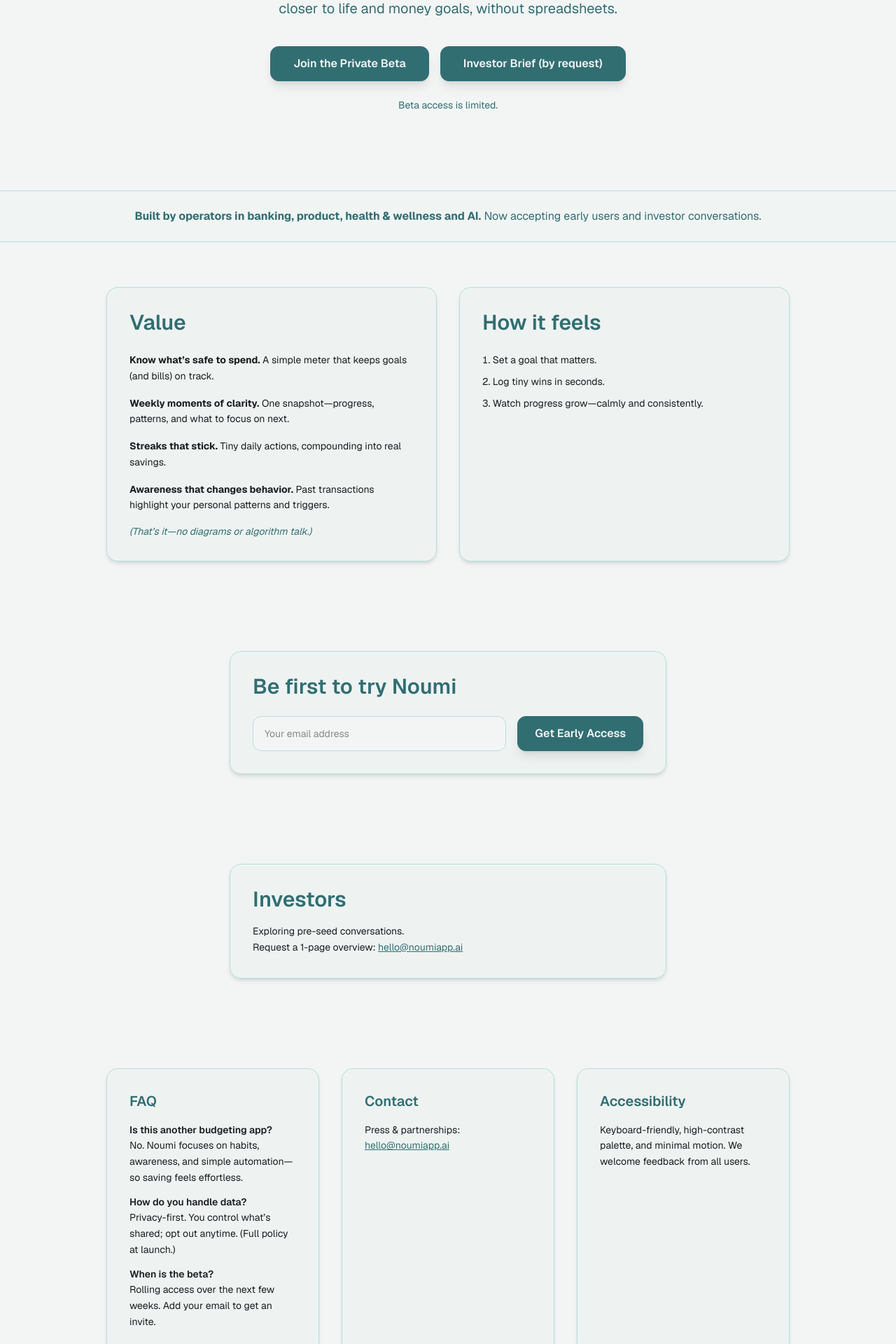
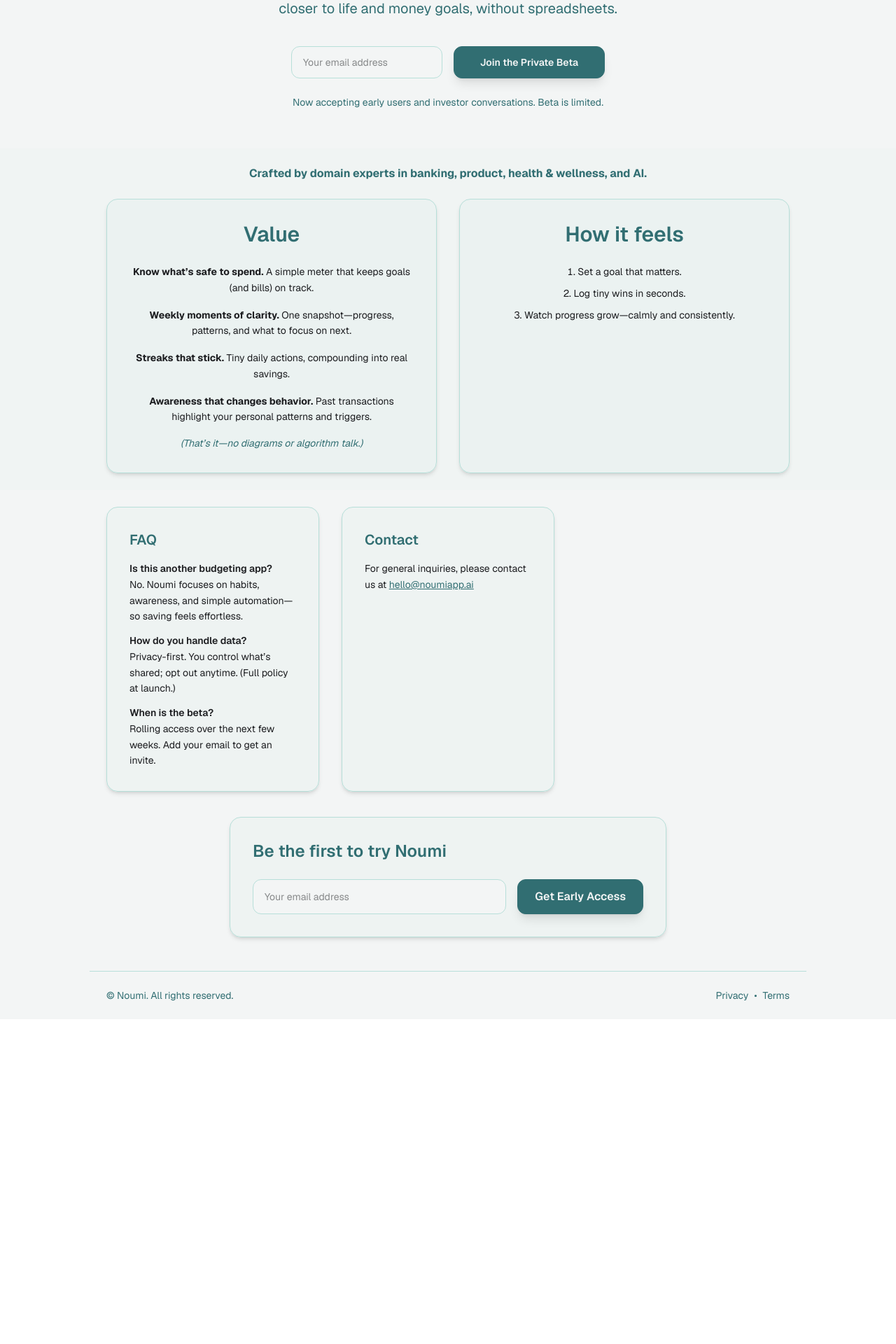
Before and after one commit to tin2294/noumi-landing, a Next.js app: page / in a window 1280 px wide. Shown: the part 280-2200 px from the top of the page at 70% size. After the commit the page ends 1736 px from the top, so only its background shows below. Built offline with nearby package versions, Linux system fonts and the light colour scheme; a web font is replaced by a local one.

Commit message:
edits from doc

```diff
--- a/src/app/page.tsx
+++ b/src/app/page.tsx
@@ -11,7 +11,7 @@
       <div className="absolute inset-0 -z-10 bg-[radial-gradient(1200px_600px_at_80%_-10%,rgba(49,110,114,0.05),transparent_60%),radial-gradient(900px_500px_at_0%_0%,rgba(94,224,181,0.05),transparent_55%),#F3F5F5]" />
 
       {/* Hero */}
-      <header className="container mx-auto max-w-4xl px-6 py-28 text-center">
+      <header className="container mx-auto max-w-4xl px-6 pt-28 pb-14 text-center">
         {/* Logo */}
         <h1
           className="mb-8"
@@ -35,35 +35,66 @@
           Noumi turns everyday actions into mindful saving—so you can move closer
           to life and money goals, without spreadsheets.
         </p>
-        <div className="flex gap-4 justify-center flex-wrap">
-          <a
-            href="#signup"
-            className="bg-[#316E72] text-[#F3F5F5] font-semibold px-8 py-3 rounded-xl border border-[#316E72] shadow-lg hover:brightness-110 transition-transform transform hover:scale-[1.02] cursor-pointer"
+        <div className="flex justify-center">
+          {!submitted ? (
+            <form
+              className="flex flex-wrap w-full max-w-md gap-4"
+              onSubmit={async (e) => {
+                e.preventDefault();
+                const form = e.currentTarget as HTMLFormElement;
+                const input = form.querySelector<HTMLInputElement>("#email");
+                if (!input?.value) return;
+
+                try {
+                  const res = await fetch("https://script.google.com/macros/s/AKfycbzJCLYYFzPzKmua3jmKxEw5lsIp3nCkrkmBn5q7npOZeWaRGe7zVdUWBIuHEy2k8Ci3/exec", {
+                    method: "POST",
+                    body: new URLSearchParams({ email: input.value }),
+                  });
+                  if (res.ok) {
+                    setSubmitted(true);
+                  } else {
+                    alert("Something went wrong. Try again.");
+                  }
+                } catch {
+                  alert("Error submitting email.");
+                }
+              }}
+            >
+              <label htmlFor="email" className="sr-only">
+                Your email address
+              </label>
+              <input
+                id="email"
+                type="email"
+                placeholder="Your email address"
+                required
+                className="flex-1 min-w-0 px-4 py-3 rounded-xl border border-[#B7DFD9] bg-[#F3F5F5] text-sm focus:outline-none focus:ring-2 focus:ring-[#316E72] transition"
+              />
+              <button
+                type="submit"
+                className="flex-1 min-w-0 bg-[#316E72] text-[#F3F5F5] text-sm font-semibold px-4 py-2 rounded-xl border border-[#316E72] shadow-lg hover:brightness-110 hover:scale-[1.02] transition cursor-pointer"
               >
                 Join the Private Beta
-          </a>
-          <a
-            href="#investors"
-            className="bg-[#316E72] text-[#F3F5F5] font-semibold px-8 py-3 rounded-xl border border-[#316E72] shadow-lg hover:brightness-110 transition-transform transform hover:scale-[1.02] cursor-pointer"
-          >
-            Investor Brief (by request)
-          </a>
+              </button>
+            </form>
+          ) : (
+            <p className="text-sm text-[#316E72] mt-2">
+              You&apos;re on the list. We&apos;ll only email with access details. No spam,
+              ever.
+            </p>
+          )}
         </div>
-        <p className="mt-6 text-sm text-[#316E72]">Beta access is limited.</p>
+        <p className="mt-6 text-sm text-[#316E72]">Now accepting early users and investor conversations. Beta is limited.</p>
       </header>
 
       {/* Strip */}
-      <section className="bg-[#D6E8E3]/10 border-y border-[#B7DFD9] py-6 text-center">
-        <p className="text-[#316E72] text-base">
+      <section className="bg-[#D6E8E3]/10 text-center pt-6">
+        <p className="text-[#316E72] text-base px-6">
           <strong>
-            Built by operators in banking, product, health & wellness and AI.
+            Crafted by domain experts in banking, product, health & wellness, and AI.
           </strong>{" "}
-          Now accepting early users and investor conversations.
         </p>
-      </section>
-
-      {/* Value / How it feels */}
-      <section className="container mx-auto max-w-5xl px-6 py-16 grid md:grid-cols-2 gap-8">
+        <section className="container mx-auto max-w-5xl p-6 grid md:grid-cols-2 gap-8">
           <div className="bg-[#D6E8E3]/20 border border-[#B7DFD9] rounded-2xl p-8 shadow-md">
             <h2 className="text-3xl font-semibold mb-6 text-[#316E72]">Value</h2>
             <ul className="space-y-4 text-sm leading-relaxed text-[#1C1D20]">
@@ -99,16 +130,56 @@
             </ol>
           </div>
         </section>
+      </section>
+
+      {/* FAQ / Contact / Accessibility */}
+      <section className="container mx-auto max-w-5xl p-6 grid md:grid-cols-3 gap-8">
+        <div className="bg-[#D6E8E3]/20 border border-[#B7DFD9] rounded-2xl p-8 shadow-md">
+          <h2 className="text-xl font-semibold mb-4 text-[#316E72]">FAQ</h2>
+          <dl className="text-sm leading-relaxed space-y-3 text-[#1C1D20]">
+            <div>
+              <dt className="font-semibold">Is this another budgeting app?</dt>
+              <dd>
+                No. Noumi focuses on habits, awareness, and simple
+                automation—so saving feels effortless.
+              </dd>
+            </div>
+            <div>
+              <dt className="font-semibold">How do you handle data?</dt>
+              <dd>
+                Privacy-first. You control what’s shared; opt out anytime. (Full
+                policy at launch.)
+              </dd>
+            </div>
+            <div>
+              <dt className="font-semibold">When is the beta?</dt>
+              <dd>
+                Rolling access over the next few weeks. Add your email to get an
+                invite.
+              </dd>
+            </div>
+          </dl>
+        </div>
+        <div className="bg-[#D6E8E3]/20 border border-[#B7DFD9] rounded-2xl p-8 shadow-md">
+          <h2 className="text-xl font-semibold mb-4 text-[#316E72]">Contact</h2>
+          <p className="text-sm leading-relaxed text-[#1C1D20]">
+            For general inquiries, please contact us at {" "}
+            <a href="mailto:hello@noumiapp.ai" className="underline text-[#316E72]">
+              hello@noumiapp.ai
+            </a>{" "}
+          </p>
+        </div>
+      </section>
 
       {/* Signup */}
       <section
         id="signup"
-        className="container mx-auto max-w-2xl px-6 py-16"
+        className="container mx-auto max-w-2xl px-6 pt-3 pb-12"
         aria-label="Email capture"
       >
         <div className="bg-[#D6E8E3]/20 border border-[#B7DFD9] rounded-2xl p-8 shadow-md">
-          <h2 className="text-3xl font-semibold mb-6 text-[#316E72]">
-            Be first to try Noumi
+          <h2 className="text-2xl font-semibold mb-6 text-[#316E72]">
+            Be the first to try Noumi
           </h2>
           {!submitted ? (
             <form
@@ -160,71 +231,8 @@
         </div>
       </section>
 
-      {/* Investors */}
-      <section
-        id="investors"
-        className="container mx-auto max-w-2xl px-6 py-16"
-      >
-        <div className="bg-[#D6E8E3]/20 border border-[#B7DFD9] rounded-2xl p-8 shadow-md">
-          <h2 className="text-3xl font-semibold mb-4 text-[#316E72]">Investors</h2>
-          <p className="text-sm leading-relaxed text-[#1C1D20]">
-            Exploring pre-seed conversations. <br />
-            Request a 1-page overview:{" "}
-            <a href="mailto:hello@noumiapp.ai" className="underline text-[#316E72]">
-              hello@noumiapp.ai
-            </a>
-          </p>
-        </div>
-      </section>
-
-      {/* FAQ / Contact / Accessibility */}
-      <section className="container mx-auto max-w-5xl px-6 py-16 grid md:grid-cols-3 gap-8">
-        <div className="bg-[#D6E8E3]/20 border border-[#B7DFD9] rounded-2xl p-8 shadow-md">
-          <h2 className="text-xl font-semibold mb-4 text-[#316E72]">FAQ</h2>
-          <dl className="text-sm leading-relaxed space-y-3 text-[#1C1D20]">
-            <div>
-              <dt className="font-semibold">Is this another budgeting app?</dt>
-              <dd>
-                No. Noumi focuses on habits, awareness, and simple
-                automation—so saving feels effortless.
-              </dd>
-            </div>
-            <div>
-              <dt className="font-semibold">How do you handle data?</dt>
-              <dd>
-                Privacy-first. You control what’s shared; opt out anytime. (Full
-                policy at launch.)
-              </dd>
-            </div>
-            <div>
-              <dt className="font-semibold">When is the beta?</dt>
-              <dd>
-                Rolling access over the next few weeks. Add your email to get an
-                invite.
-              </dd>
-            </div>
-          </dl>
-        </div>
-        <div className="bg-[#D6E8E3]/20 border border-[#B7DFD9] rounded-2xl p-8 shadow-md">
-          <h2 className="text-xl font-semibold mb-4 text-[#316E72]">Contact</h2>
-          <p className="text-sm leading-relaxed text-[#1C1D20]">
-            Press & partnerships:{" "}
-            <a href="mailto:hello@noumiapp.ai" className="underline text-[#316E72]">
-              hello@noumiapp.ai
-            </a>{" "}
-          </p>
-        </div>
-        <div className="bg-[#D6E8E3]/20 border border-[#B7DFD9] rounded-2xl p-8 shadow-md">
-          <h2 className="text-xl font-semibold mb-4 text-[#316E72]">Accessibility</h2>
-          <p className="text-sm leading-relaxed text-[#1C1D20]">
-            Keyboard-friendly, high-contrast palette, and minimal motion. We
-            welcome feedback from all users.
-          </p>
-        </div>
-      </section>
-
       {/* Footer */}
-      <footer className="container mx-auto max-w-5xl px-6 py-8 text-sm text-[#316E72] border-t border-[#B7DFD9] flex flex-wrap justify-between gap-3">
+      <footer className="container mx-auto max-w-5xl p-6 text-sm text-[#316E72] border-t border-[#B7DFD9] flex flex-wrap justify-between gap-3">
         <div>© Noumi. All rights reserved.</div>
         <div className="space-x-2">
           <a href="#" className="hover:underline">
```
Lines whose indentation alone changed are shown as unchanged.
